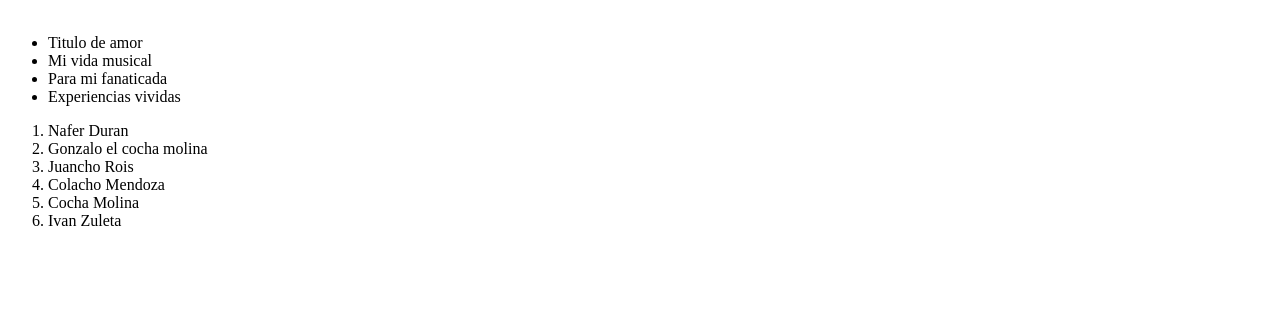
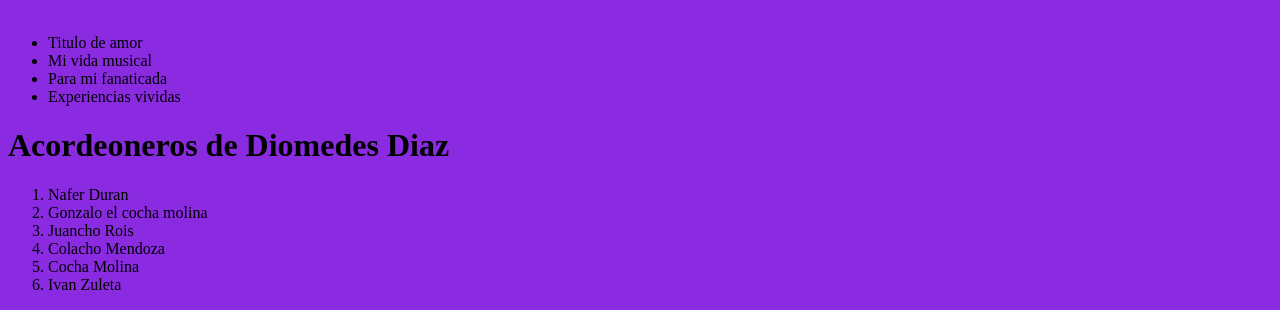
Before and after one commit to Antropofago/Laboratorio8, a plain HTML site: page index.html in a window 1280 px wide. Shown: the part 584-894 px from the top of the page. Before the commit the page ends 830 px from the top, so only its background shows below. Drawn offline with Linux system fonts and the light colour scheme.

Commit message:
Modificacion3

```diff
--- a/index.html
+++ b/index.html
@@ -5,7 +5,7 @@
     <meta name="viewport" content="width=device-width, initial-scale=1.0">
     <title>Laboratorio8</title>
 </head>
-<body>
+<body style="background-color: blueviolet;">
     <h1 style="color: blue; font-size: 24px;">Titulo De Amor</h1>
     <p style="color: cadetblue; font-size: 30px;">Un mechón de pelo adorna mi cuerpo
         Un mechón de pelo adorna mi cuerpo
@@ -29,6 +29,7 @@
             <li>Para mi fanaticada</li>
             <li>Experiencias vividas</li>
         </ul>
+        <h1>Acordeoneros de Diomedes Diaz</h1>
         <ol>
             <li>Nafer Duran</li>
             <li>Gonzalo el cocha molina</li>
@@ -36,6 +37,7 @@
             <li>Colacho Mendoza</li>
             <li>Cocha Molina</li>
             <li>Ivan Zuleta</li>
+
         </ol>
 
 
```
